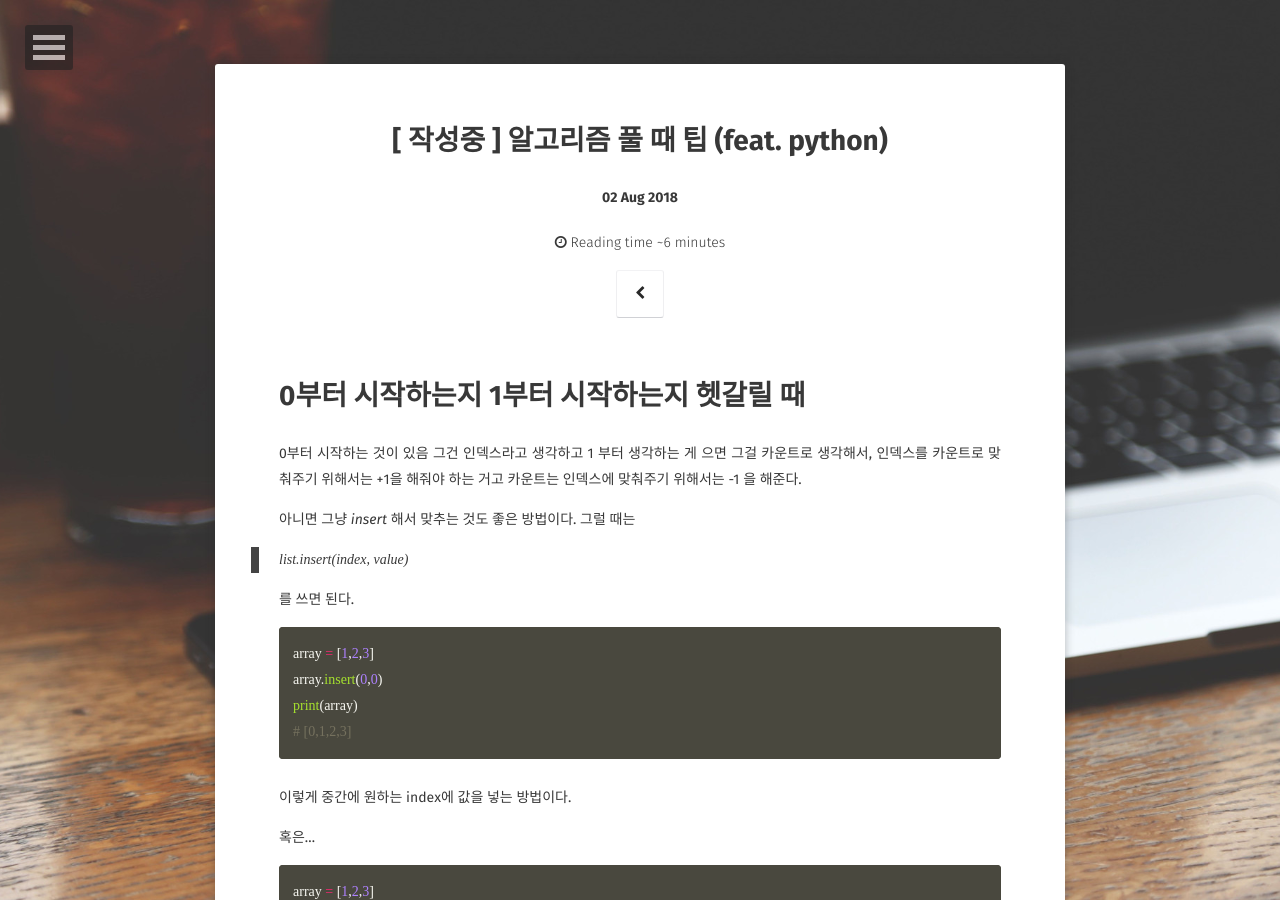
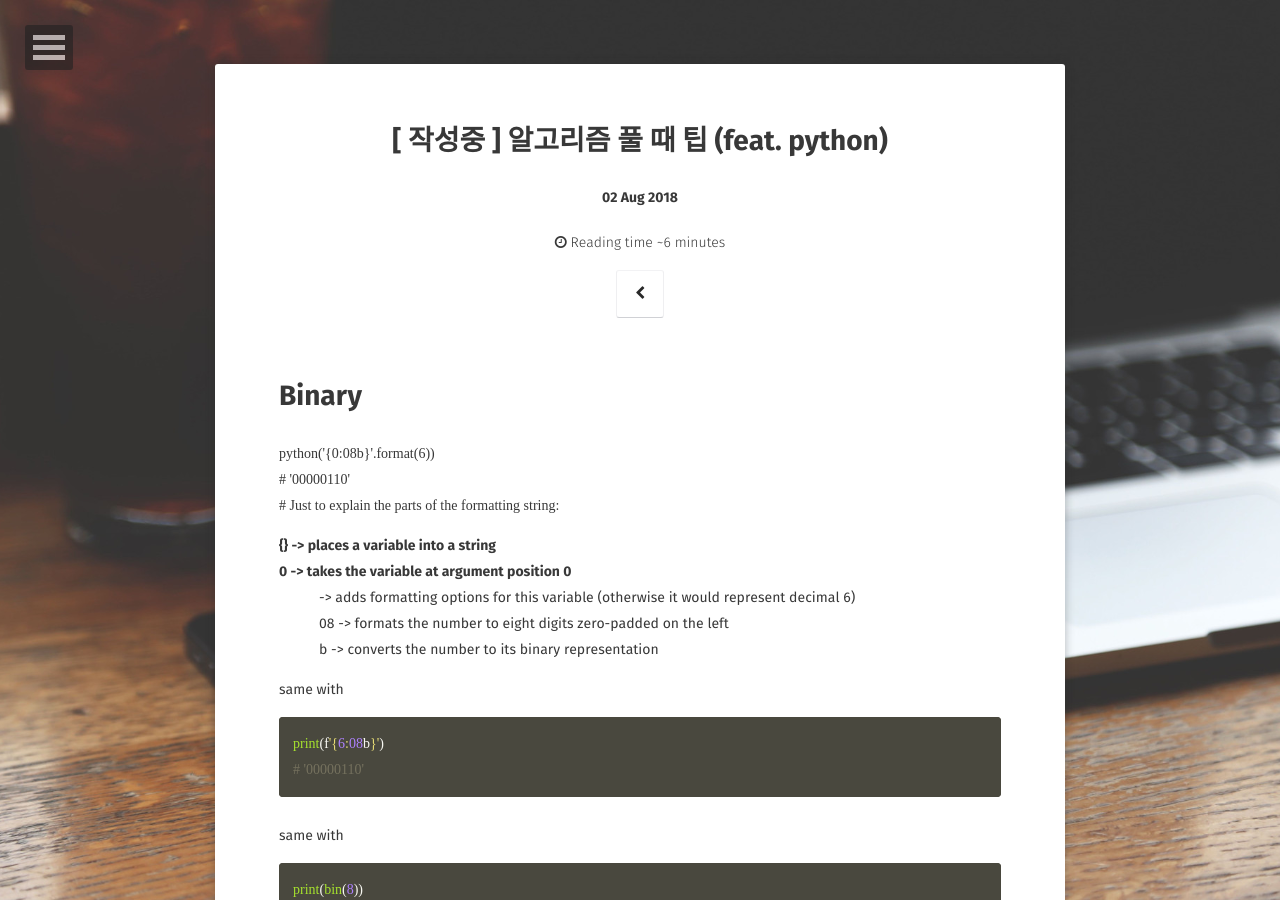
Before and after one commit to JoosJuliet/joosjuliet.github.io, a Jekyll site: the page built from _posts/2018-08-02-confusing_prblem_when_i_solved_algorithm_with_python.md, in a window 1280 px wide and 900 px high. Built offline with Jekyll 4.4.1, drawn with Linux system fonts in a browser that asks for light colours; some web fonts are replaced.

Commit message:
binary관련 함수 추가

````diff
--- a/_posts/2018-08-02-confusing_prblem_when_i_solved_algorithm_with_python.md
+++ b/_posts/2018-08-02-confusing_prblem_when_i_solved_algorithm_with_python.md
@@ -6,6 +6,34 @@ categories: Algorithm
 tags: [ 'algorithm' ]
 comments: true
 ---
+
+
+# Binary
+``` Python
+python('{0:08b}'.format(6))
+# '00000110'
+# Just to explain the parts of the formatting string:
+```
+
+{} -> places a variable into a string
+0 -> takes the variable at argument position 0
+: -> adds formatting options for this variable (otherwise it would represent decimal 6)
+08 -> formats the number to eight digits zero-padded on the left
+b -> converts the number to its binary representation
+
+
+same with
+``` python
+print(f'{6:08b}')
+# '00000110'
+```
+
+same with
+
+``` python
+print(bin(8))
+# '0b10011010010'
+```
 
 # 0부터 시작하는지 1부터 시작하는지 헷갈릴 때
 
````
